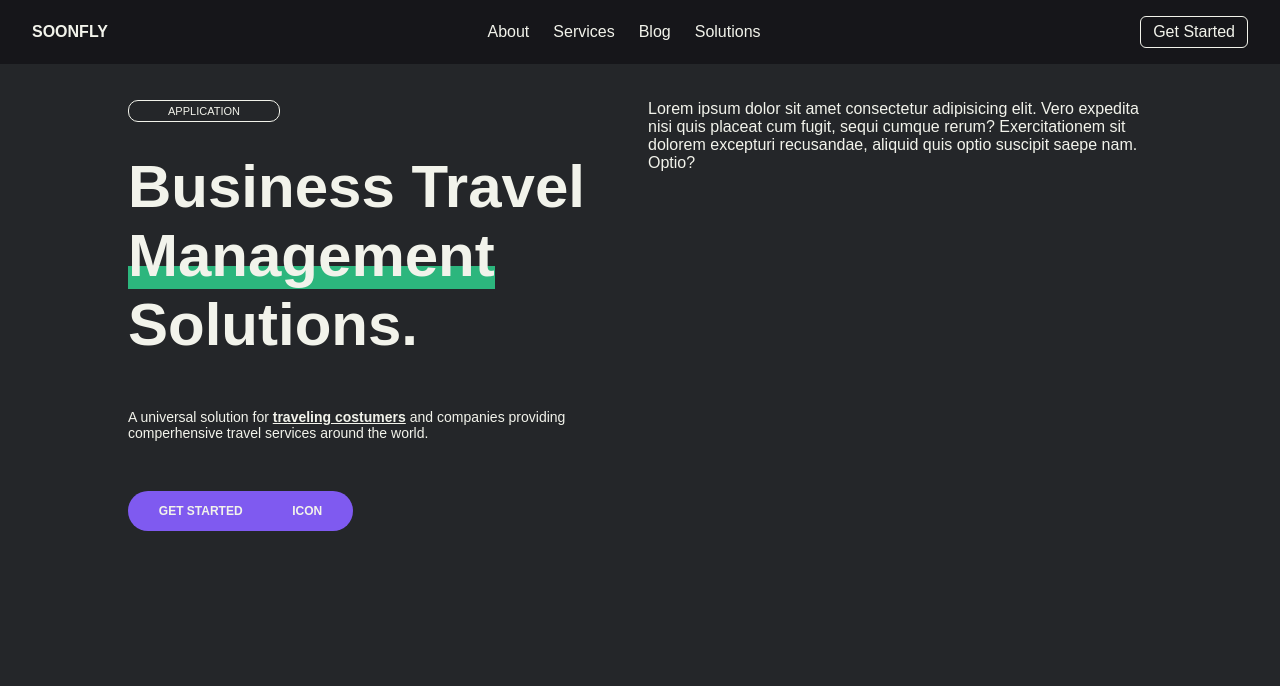
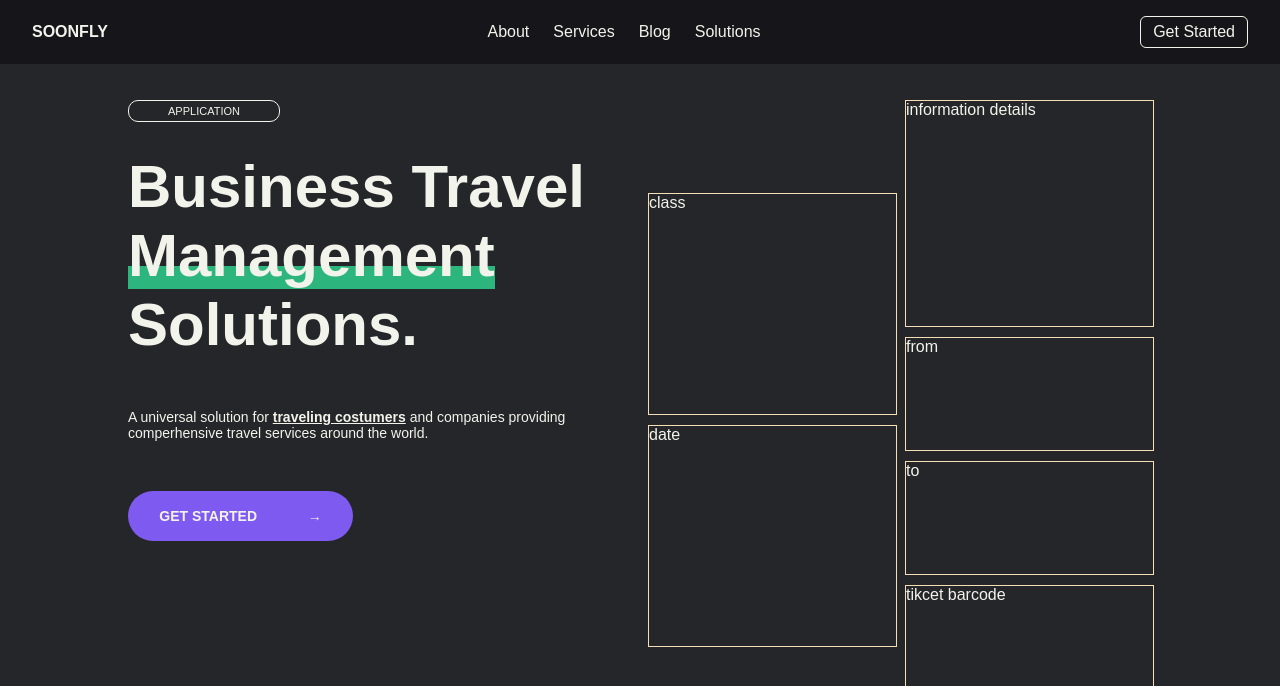
Before and after one commit to Nopalogic/learn-nextjs, a Next.js app: page / in a window 1280 px wide. Shown: the top 686 px of the page. Built offline with nearby package versions, Linux system fonts and the light colour scheme.

Commit message:
make right column

```diff
--- a/app/page.jsx
+++ b/app/page.jsx
@@ -8,16 +8,31 @@ export default function Home() {
 					<span>application</span>
 				</div>
 				<div>
-					<h1 className={style.title}>Business Travel <span className={style.bar}>Management</span> Solutions.</h1>
+					<h1 className={style.title}>
+						Business Travel <span className={style.bar}>Management</span> Solutions.
+					</h1>
 					<p className={style.subtitle}>
 						A universal solution for <span className={style.bold}>traveling costumers</span> and companies providing comperhensive travel services around the world.
 					</p>
 					<button className={style.button}>
-						<span>get started</span> <span>icon</span>
+						<span>get started</span> <span>&rarr;</span>
 					</button>
 				</div>
 			</div>
-			<div className={style.column}>Lorem ipsum dolor sit amet consectetur adipisicing elit. Vero expedita nisi quis placeat cum fugit, sequi cumque rerum? Exercitationem sit dolorem excepturi recusandae, aliquid quis optio suscipit saepe nam. Optio?</div>
+			<div className={style.column}>
+				<div className={style.wrapper}>
+					<div className={style.box}>
+						<div className={style.class}>class</div>
+						<div className={style.date}>date</div>
+					</div>
+					<div className={style.box}>
+						<div className={style.info}>information details</div>
+						<div className={style.direction}>from</div>
+						<div className={style.direction}>to</div>
+						<div className={style.ticket}>tikcet barcode</div>
+					</div>
+				</div>
+			</div>
 		</div>
 	);
 }
--- a/app/page.module.css
+++ b/app/page.module.css
@@ -2,7 +2,6 @@
 	width: min(100% - 64px, 1024px);
 	margin-inline: auto;
 	margin-top: 100px;
-	height: 100vh;
 	display: flex;
 	gap: 16px;
 	color: var(--alfa);
@@ -32,37 +31,94 @@
 }
 
 .bar {
-	background: linear-gradient(
-		to bottom,
-		transparent 0%,
-		transparent 65%,
-		#2cb67d 65%,
-		#2cb67d 100%
-		);
+	background: linear-gradient(to bottom, transparent 0%, transparent 65%, #2cb67d 65%, #2cb67d 100%);
 }
 
-.subtitle{
+.subtitle {
 	margin: 50px 0;
 	font-size: 14px;
 }
 
-.bold{
+.bold {
 	font-weight: bold;
 	text-decoration: underline;
 }
 
 .button {
 	width: 225px;
-	height: 40px;
+	height: 50px;
 	display: flex;
 	justify-content: space-around;
 	align-items: center;
-	background-color:#7f5af0;
+	background-color: #7f5af0;
 	color: var(--alfa);
 	border: none;
 	outline: none;
-	border-radius: 20px;
-	font-size: 12px;
+	border-radius: 25px;
+	font-size: 14px;
 	font-weight: 600;
 	text-transform: uppercase;
 }
+
+.wrapper {
+	height: 80vh;
+	display: flex;
+	gap: 10px;
+}
+
+.box{
+	width: 50%;
+	display: flex;
+	flex-direction: column;
+	gap: 10px;
+	justify-content: center;
+}
+
+.class {
+	border: 1px solid wheat;
+	width: 100%;
+	height: 220px;
+}
+
+.date {
+	border: 1px solid wheat;
+	width: 100%;
+	height: 220px;
+}
+
+.info{
+	border: 1px solid wheat;
+	width: 100%;
+	height: 250px;
+}
+
+.direction{
+	border: 1px solid wheat;
+	width: 100%;
+	height: 125px;
+}
+
+.ticket{
+	border: 1px solid wheat;
+	width: 100%;
+	height: 170px;
+}
+
+@media only screen and (width: 360px) {
+	.container {
+		display: block;
+	}
+
+	.column{
+		width: 100%;
+	}
+
+	.wrapper{
+		display: block;
+		margin-top: 40px;
+	}
+
+	.box{
+		width: 100%;
+	}
+}
```
